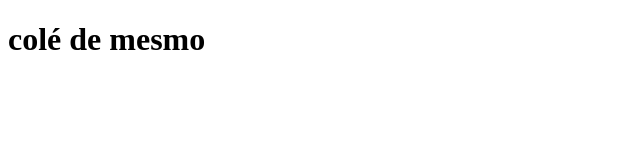
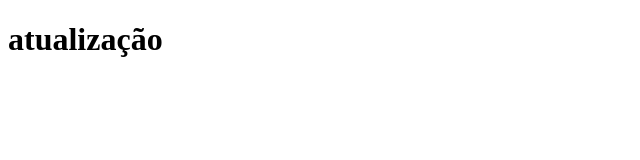
Before and after one commit to AntaoNeto/Somdarua.1, a plain HTML site: page index.html in a window 1280 px wide. Shown: the whole page, without its empty margins (0-640 px from the left). Drawn offline with Linux system fonts and the light colour scheme.

Commit message:
Update index.html

```diff
--- a/index.html
+++ b/index.html
@@ -6,6 +6,9 @@
     <title></title>
 </head>
 <body>
-<h1> colé de mesmo</h1>
+<h1> atualização
+
+
+</h1>
 </body>
 </html>
```
